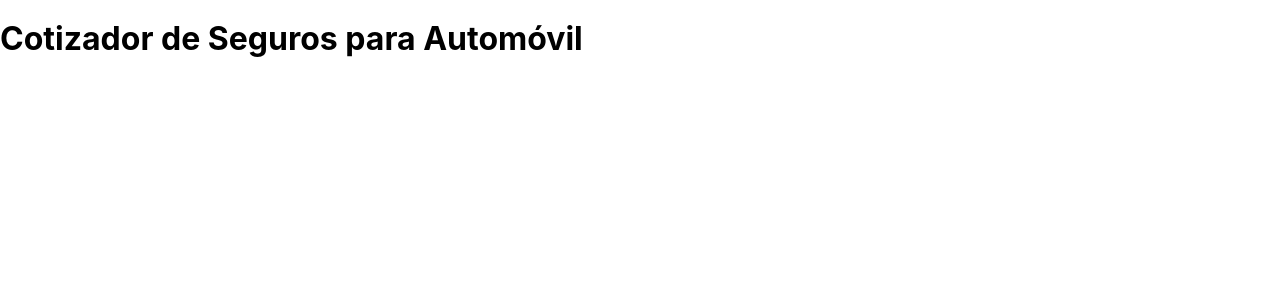
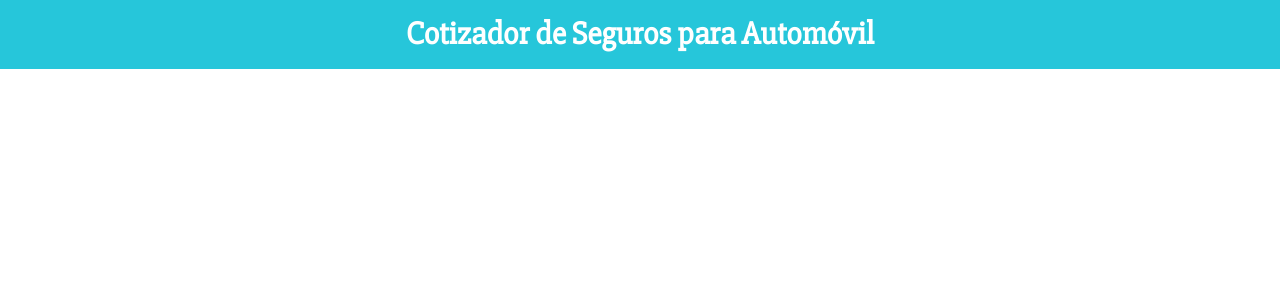
Before and after one commit to jcarlosj/React-Project-Cotiza-Seguro-Auto-U-JPdTV, a React (Create React App) app: page / in a window 1280 px wide. Shown: the top 300 px of the page. Built offline with nearby package versions, Linux system fonts and the light colour scheme.

Commit message:
[+] NPM >  @emotion/styled @emotion/core: Implementa Style Components

```diff
--- a/package.json
+++ b/package.json
@@ -3,6 +3,8 @@
   "version": "0.1.0",
   "private": true,
   "dependencies": {
+    "@emotion/core": "^10.0.27",
+    "@emotion/styled": "^10.0.27",
     "@testing-library/jest-dom": "^4.2.4",
     "@testing-library/react": "^9.4.0",
     "@testing-library/user-event": "^7.2.1",
--- a/src/components/Header.js
+++ b/src/components/Header.js
@@ -1,10 +1,27 @@
 import React from 'react';
+import styled from '@emotion/styled';
 
+/** Style Component Header (Crea 'Componente' de estilo) indicando el nombre de la etiqueta a desplegar */
+const ContentHeader = styled .header `
+    background-color: #26C6DA;
+    color: #FFFFFF;
+    font-weight: bold;
+    padding: 1rem 2rem;
+`;
+/** Style Component H1 */
+const ContentH1 = styled .h1 `
+    font-family: 'Slabo 27px', serif;
+    font-size: 2rem;
+    margin: 0;
+    text-align: center;
+`;
+
+/** Header Component */
 const Header = ({ title }) => {     // Destructuracion del props
     return (
-        <header>
-            <h1>{ title }</h1>
-        </header>
+        <ContentHeader>
+            <ContentH1>{ title }</ContentH1>
+        </ContentHeader>
     );
 }
 
```
Also changed, not shown: 1 other file (tests, documents, lock files or other folders).
